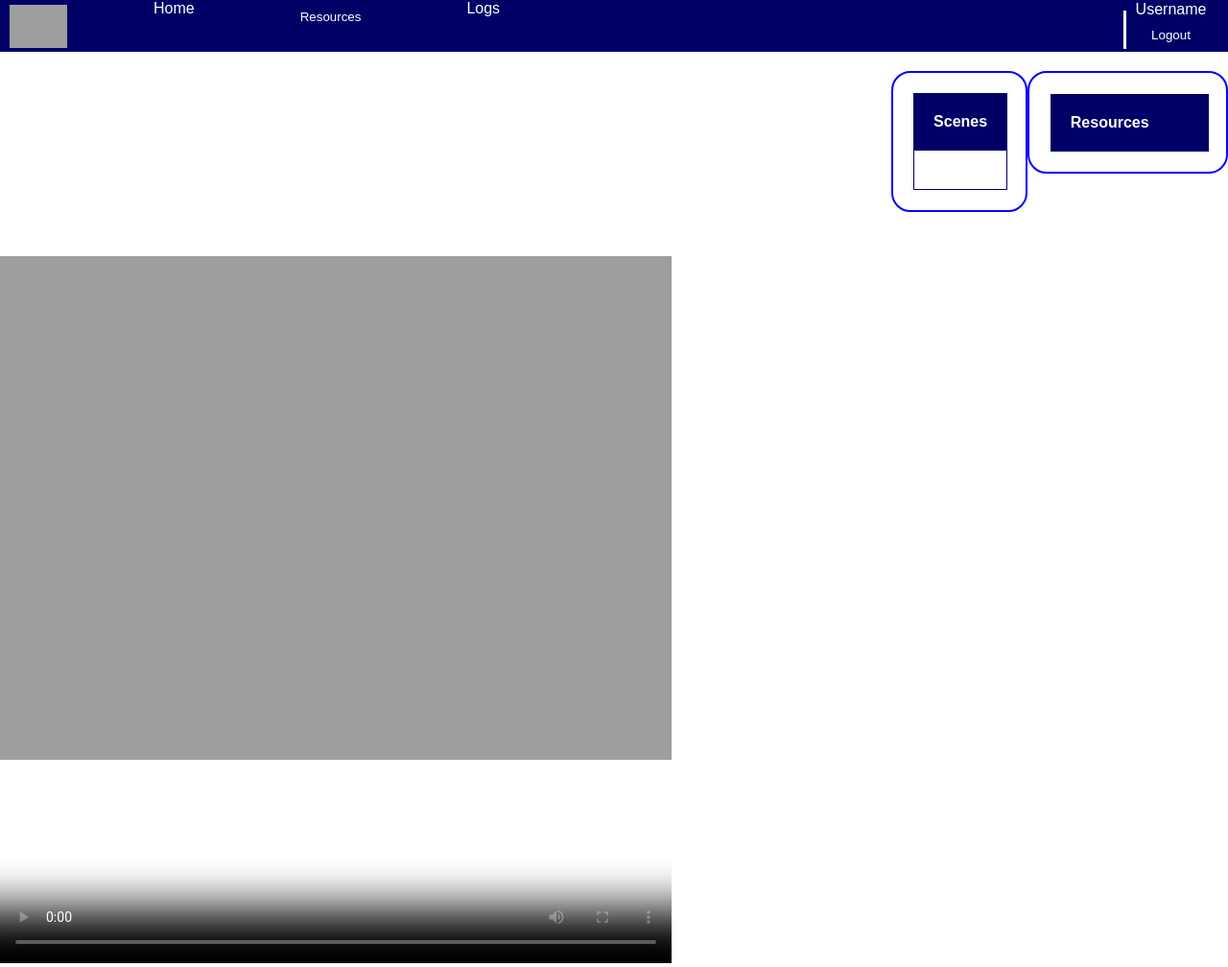
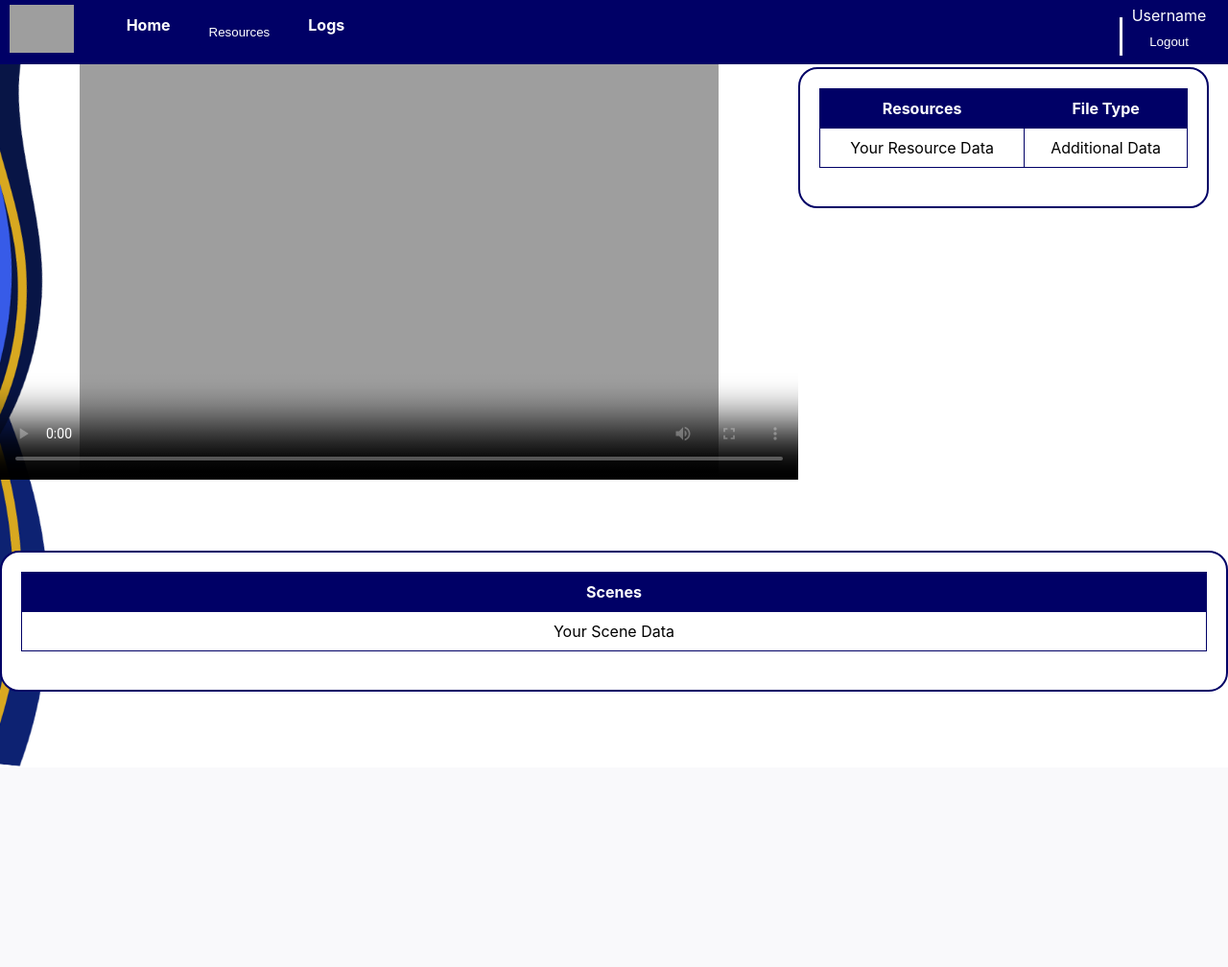
Before and after one commit to ReginaBackwards/webtechfinals, a PHP site: the page made by BBCLive/Manager/Content Manager/cm-editor.html in a window 1280 px wide. Shown: the whole page at 96% size. After the commit the page ends 799 px from the top, so only its background shows below. Run offline with PHP 8.4, Linux system fonts and the light colour scheme; lists and menus that the app fills with data are empty; some libraries are stand-ins or nearby versions; grey boxes are pictures that could not be loaded.

Commit message:
CSS GODSZDSZDZS

```diff
--- a/BBCLive/Manager/Content Manager/cm-editor.html
+++ b/BBCLive/Manager/Content Manager/cm-editor.html
@@ -6,6 +6,7 @@
   <meta name="viewport" content="width=device-width, initial-scale=1.0">
   <link rel="stylesheet" href="./../../Manager/Content Manager/cmstyles/css/cm-editor.css">
   <link href="https://vjs.zencdn.net/8.6.1/video-js.css" rel="stylesheet">
+  <script src="https://vjs.zencdn.net/7.15.4/video.js"></script>
   <title>HOME</title>
 </head>
 
@@ -26,9 +27,7 @@
         </ul>
 
         <div class="header-profile">
-          <!-- <img src="pathofdadp" alt="user-dp"> -->
           <div id="cmDetails" class="cmDets">
-            <!-- Content manager avatar and name will be displayed here -->
           </div>
           <div class="line"></div>
           <div class="user-info">
@@ -41,10 +40,8 @@
   </header>
 
   <body>
-    <video id='my-video' class='video-js' preload='auto' height='950' width='700' controls poster='../res/dog style.jpg'
-      data-setup='{}'>
-
-      <!-- <source src='' type ='video/mp4' /> -->
+    <video id='my-video' class='video-js' preload='auto' height='500' width='900' controls
+      poster='./../../res/bbc-logo.png' data-setup='{}'>
 
       <p>
         <a href='https://videojs.com/html5-video-support/' target='_blank'>supports HTML5 video</a>
@@ -53,28 +50,36 @@
 
     <div class="container" id="tablesContainer">
       <table>
+        <thead>
           <tr>
             <th>Resources</th>
-          <th></th>
+            <th>File Type</th>
           </tr>
-        <tbody id="resourcesContainer" draggable="true">
-
+        </thead>
+        <tbody id="resourcesContainer">
+          <tr draggable="true">
+            <td>Your Resource Data</td>
+            <td>Additional Data</td>
+          </tr>
         </tbody>
       </table>
     </div>
 
-    <div class="container" id="sceneContainer" ondragover="dragOver(event)" , ondrop="drop(event)">
+    <div class="container" id="sceneContainer" ondragover="dragOver(event)" ondrop="drop(event)">
       <table>
+        <thead>
           <tr>
             <th>Scenes</th>
           </tr>
+        </thead>
+        <tbody>
           <tr>
-          <td></td>
+            <td>Your Scene Data</td>
           </tr>
+        </tbody>
       </table>
+    </div>
 
-    </div>
-    <script src="./../../Manager/Content Manager/cmstyles/js/editor.js"></script>
     <script>
       function fetchVideo() {
         fetch('/editorFetch')
@@ -83,19 +88,87 @@
             const filepath = data.filepath;
             const player = videojs('my-video');
             player.src({ src: filepath, type: 'video/mp4' });
+            // Automatically play the video
+            player.play();
+          });
+      }
+
+      function dragStart(event) {
+        event.dataTransfer.setData("text/plain", event.target.textContent);
+      }
+
+      function dragOver(event) {
+        event.preventDefault();
+      }
+
+      function drop(event) {
+        event.preventDefault();
+        const data = event.dataTransfer.getData("text/plain");
+
+        const newCell = document.createElement("td");
+        const newRow = document.createElement("tr");
+        newCell.textContent = data;
+        newRow.appendChild(newCell);
+
+        const sceneContainer = document.getElementById("sceneContainer").getElementsByTagName("table")[0];
+        sceneContainer.appendChild(newRow);
+      }
+
+      function fetchResources() {
+        fetch('/editor')
+          .then(response => response.json())
+          .then(data => {
+            updateResourceTable(data);
           })
+          .catch(error => {
+            console.error('Fetch error:', error);
+          });
       }
+
+      function updateResourceTable(data) {
+        const resourceTableBody = document.getElementById('resourcesContainer');
+        resourceTableBody.innerHTML = '';
+
+        data.forEach(resource => {
+          const row = document.createElement('tr');
+          row.innerHTML = `<td class="video-row" draggable="true">${resource.filename}</td><td draggable="false">${resource.type}</td>`;
+          row.draggable = true;
+          row.addEventListener('dragstart', dragStart);
+
+          // Add click event listener to each row
+          row.addEventListener('click', () => playVideo(resource.filepath, row));
+
+          resourceTableBody.appendChild(row);
+        });
+      }
+
+      function playVideo(filepath, clickedRow) {
+        const player = videojs('my-video');
+        console.log(filepath);
+        player.src({ src: filepath, type: 'video/mp4' });
+        // Automatically play the video
+        player.play();
+
+        // Remove the 'selected-row' class from all rows
+        const rows = document.querySelectorAll('.video-row');
+        rows.forEach(row => row.classList.remove('selected-row'));
+
+        // Add the 'selected-row' class to the clicked row
+        clickedRow.classList.add('selected-row');
+      }
+
+      // Initial fetch of resources when the page loads
+      fetchResources();
 
       // Function to handle logout
       function logout() {
-        // Make an AJAX request to the logout endpoint
         fetch('/logout')
           .then(response => response.json())
           .then(data => {
             console.log('Logout response:', data);
             if (data.success) {
               alert('Logout successful');
-              window.location.href = '/'
+              window.location.href = '/';
             } else {
               alert('Logout failed');
             }
@@ -105,5 +178,30 @@
           });
       }
 
+      // Function to fetch and display content manager details
+      function displayCmDetails() {
+        // Make an AJAX request to the endpoint that provides content manager details
+        fetch('/getCmDetails')
+          .then(response => response.json())
+          .then(cmDetails => {
+            // Update the HTML with content manager details
+            const cmDetailsDiv = document.getElementById('cmDetails');
+            cmDetailsDiv.innerHTML = `
+                  <div class="avatar-container">
+                      <img src="./../../${cmDetails.dp}" class="avatar" alt="Avatar">
+                  </div>
+
+              `;
+            const usernameLink = document.querySelector('.user-info a');
+            usernameLink.textContent = cmDetails.username;
+          })
+          .catch(error => {
+            console.error('Error fetching content manager details:', error);
+          });
+      }
+
+      // Call the function to display content manager details on page load
+      displayCmDetails();
     </script>
+
   </body>
--- a/BBCLive/Manager/Content Manager/cmstyles/css/cm-editor.css
+++ b/BBCLive/Manager/Content Manager/cmstyles/css/cm-editor.css
@@ -4,29 +4,30 @@
 }
 
 body {
-    font-family: sans-serif;
+  font-family: var(--font-family-sans-serif);
   background-image: url('../images/cm-bg.png');
   background-size: cover;
   background-repeat: no-repeat;
   height: 100vh;
-    width: auto;
+  width: 100%;
   background-attachment: fixed;
+  margin: 0;
+  padding: 0;
 }
 
-  *{
-    margin: 0%;
-    box-sizing: border-box;
+.selected-row {
+  background-color: #c0c0c0; /* Change the background color as desired */
 }
+
 .top-nav {
-  position: relative;
+  position: fixed;
   width: 100%;
   background-color: #000066;
-
+  z-index: 1000;
 }
 
 .header-container {
   max-width: 100%;
-
   padding-left: 10px;
   padding-right: 10px;
   margin-left: auto;
@@ -51,18 +52,18 @@
   justify-content: center;
   flex-direction: row;
   display: flex;
-
 }
 
 li {
-  text-align: left;
-  margin: 0 50px;
+  text-align: center;
+  margin: 0 15px;
   list-style-type: none;
 }
 
 li a {
   text-decoration: none;
   color: white;
+  font-weight: bold;
 }
 
 .header-profile {
@@ -71,72 +72,94 @@
   margin-left: auto;
   margin-right: 1%;
   align-items: center;
-  text-align: center;
-  justify-content: center;
-  align-content: center;
 }
 
 .header-profile img {
-  margin: 0px 5px 0px 5px
-
+  margin: 0 5px;
+  border-radius: 50%;
+  height: 30px;
+  width: 30px;
 }
 
 .line {
   border-left: 3px solid white;
   height: 40px;
-  margin-top: 8px
+  margin-top: 8px;
 }
 
 .user-info {
   margin-left: 10px;
-
+  display: flex;
+  flex-direction: column;
+  max-width: 100%;
 }
 
 .user-info a {
-  display: flex;
-  flex-direction: column;
-  max-width: 100%;
   text-decoration: none;
   color: white;
-
 }
 
 .user-info a:last-child {
-  color: 8acaef;
+  color: #8acaef;
 }
 
 li a:target {
   background-color: aqua;
 }
 
-section{
+section {
   padding: 2%;
   margin-left: 5%;
   margin-right: 5%;
 }
 
+.container {
+  margin-top: 70px;
+  background-color: white;
+  border: 2px solid #000066;
+  padding: 20px;
+  display: flex;
+  flex-direction: column;
+  border-radius: 20px;
+  justify-content: space-around;
+  align-items: center;
+}
 
-.container {
+.editor-container {
+  display: flex;
+  flex-direction: row;
+  width: 100%;
+}
+
+.video-container,
+.resources {
+  flex: 1;
+  padding: 20px;
+}
+
+.video-container {
+  border-right: 1px solid #ccc;
+}
+
+.resources {
+  border-top: 1px solid #ccc;
+}
+
+.scenes {
+  flex: 1;
+  padding: 20px;
   margin-top: 20px;
-    background-color: white;
-    border: 2px solid blue;
-    padding: 20px;
-    display:flex;
-    float: right;
-    flex-direction: row;
-    border-radius: 20px;
 }
 
 table {
   border-collapse: collapse;
-    min-width: 50%;
+  width: 100%;
   margin-bottom: 20px;
-    margin: 1%;
 }
 
 th, td {
   border: 1px solid #000066;
-    padding: 20px;
+  padding: 10px;
   text-align: center;
 }
 
@@ -145,46 +168,44 @@
   color: white;
 }
 
-  #addTableBtn {
+#addTableBtn, #logoutBtn, #btn {
+  padding: 10px;
+  cursor: pointer;
   background-color: #000066;
+  border: none;
   color: white;
-    padding: 10px;
-    border: none;
-    cursor: pointer;
+  border-radius: 5px;
+  transition: background-color 0.3s ease;
 }
 
-  #addTableBtn:hover {
+#addTableBtn:hover, #logoutBtn:hover, #btn:hover {
   background-color: #1111d8;
 }
 
-  h1{
+h1 {
   color: #000066;
 }
 
-#logoutBtn, #btn{
-  padding: 20px;
-  cursor: pointer;
-  background-color: #000066;
-  padding: 10px;
-  border: none;
-  color: white;
-}
-#logoutBtn:hover{
-  background-color: #1111d8;
-}
-#btn:hover{
-  background-color: #1111d8 ;
-}
 .avatar-container {
-  float: right;
   overflow: hidden;
-  border-radius: 100%;
-  width: 10%;
-  height: 10%;
+  border-radius: 50%;
+  width: 30px;
+  height: 30px;
+  margin-left: 10px;
 }
 
 .avatar {
-  width: 70%;
-  height: 80%;
-  border-radius: 100%;
+  width: 100%;
+  height: 100%;
+  border-radius: 50%;
 }
+
+#tablesContainer {
+  float: right;
+  width: 30%;
+  margin-right: 20px;
+}
+
+#my-video {
+  width: 65%;
+}
```
Also changed, not shown: BBCLive/Manager/Content Manager/cm-home.html (indentation only), 6 other files. Lines whose indentation alone changed are shown as unchanged.
